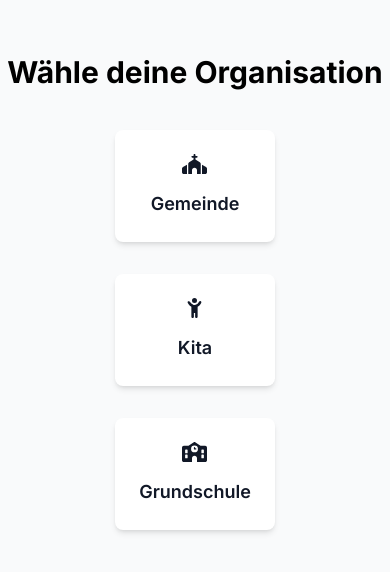
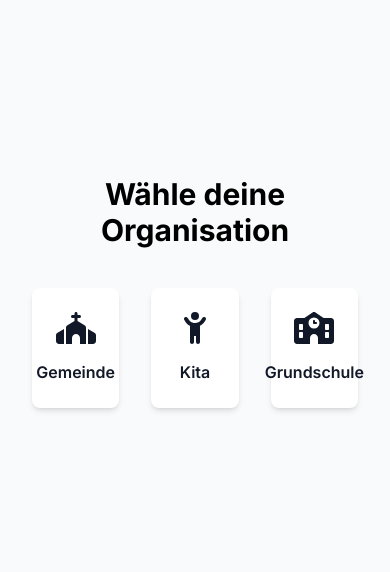
Before and after one commit to j0fr3y/lieder-app, a Next.js app in the folder frontend/: page / in a window 390 px wide. Shown: the part 130-702 px from the top of the page. Built offline with nearby package versions, Linux system fonts and the light colour scheme; no server answers.

Commit message:
Refactor code to improve performance and readability

```diff
--- a/frontend/src/app/page.tsx
+++ b/frontend/src/app/page.tsx
@@ -7,26 +7,25 @@ import React from "react";
 const Page: React.FC = () => {
   return (
     <div>
-
-      <main className="flex flex-col items-center align-middle justify-center h-screen bg-gray-50">
+      <main className="flex flex-col items-center align-middle justify-center  min-h-screen bg-gray-50 p-8">
         <h1 className="text-3xl md:text-4xl font-bold text-center">Wähle deine Organisation</h1>
-        <div className="grid grid-cols-1 md:grid-cols-3 gap-8 max-w-4xl mt-10">
+        <div className="grid grid-cols-3 md:grid-cols-3 gap-8 max-w-4xl mt-10">
           <Link className="group" href="/gemeinde">
             <div className="flex flex-col items-center justify-center p-6 bg-white rounded-lg shadow-md transition-transform transform group-hover:scale-105">
-              <FontAwesomeIcon icon={faChurch} className="h-5 md:h-10 text-gray-900 group-hover:text-indigo-600" />
-              <h2 className="mt-4 text-lg font-semibold text-gray-900 group-hover:text-indigo-600">Gemeinde</h2>
+              <FontAwesomeIcon icon={faChurch} className="h-8 md:h-10 text-gray-900 group-hover:text-indigo-600" />
+              <h2 className="mt-4 text-base font-semibold text-gray-900 group-hover:text-indigo-600">Gemeinde</h2>
             </div>
           </Link>
           <Link className="group" href="/kita">
             <div className="flex flex-col items-center justify-center p-6 bg-white rounded-lg shadow-md transition-transform transform group-hover:scale-105">
-              <FontAwesomeIcon icon={faChildReaching} className="h-5 md:h-10 text-gray-900 group-hover:text-indigo-600" />
-              <h2 className="mt-4 text-lg font-semibold text-gray-900 group-hover:text-indigo-600">Kita</h2>
+              <FontAwesomeIcon icon={faChildReaching} className="h-8 md:h-10 text-gray-900 group-hover:text-indigo-600" />
+              <h2 className="mt-4 text-base font-semibold text-gray-900 group-hover:text-indigo-600">Kita</h2>
             </div>
           </Link>
           <Link className="group" href="/grundschule">
             <div className="flex flex-col items-center justify-center p-6 bg-white rounded-lg shadow-md transition-transform transform group-hover:scale-105">
-              <FontAwesomeIcon icon={faSchool} className="h-5 md:h-10 text-gray-900 group-hover:text-indigo-600" />
-              <h2 className="mt-4 text-lg font-semibold text-gray-900 group-hover:text-indigo-600">Grundschule</h2>
+              <FontAwesomeIcon icon={faSchool} className="h-8 md:h-10 text-gray-900 group-hover:text-indigo-600" />
+              <h2 className="mt-4 text-base font-semibold text-gray-900 group-hover:text-indigo-600">Grundschule</h2>
             </div>
           </Link>
         </div>
```
